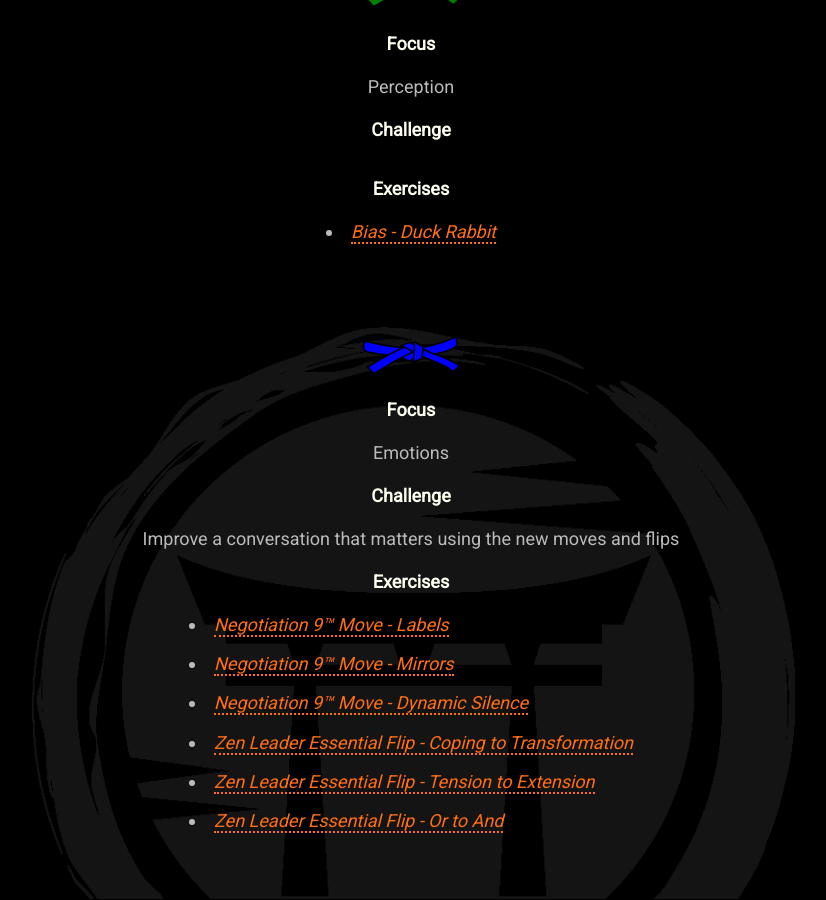
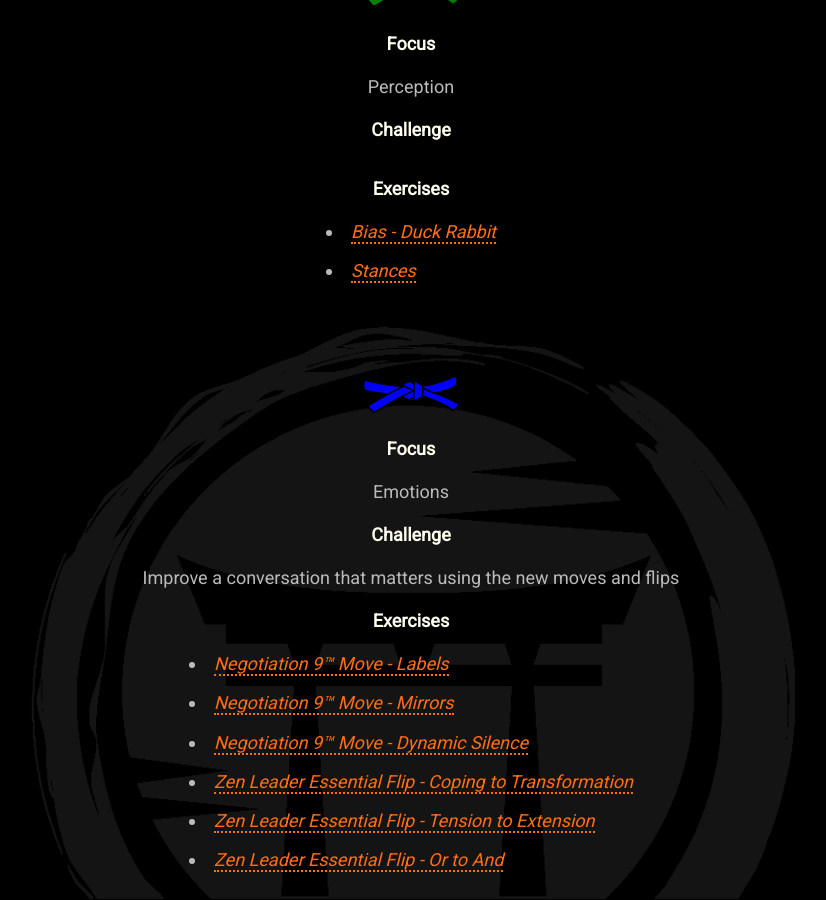
Before and after one commit to mindset-dojo/mindset-dojo.github.io, a Jekyll site: the page built from program.md, in a window 1280 px wide and 900 px high, scrolled down 2859 px. Shown: the whole window, without its empty margins (229-1055 px from the left). Built offline with Jekyll 4.4.1, drawn with Linux system fonts in a browser that asks for light colours; some web fonts are replaced.

Commit message:
refactor: Add stances to Green Belt exercises.

```diff
--- a/_data/program.yaml
+++ b/_data/program.yaml
@@ -60,6 +60,8 @@
     exercises:
       - label: Bias - Duck Rabbit
         url: https://www.youtube.com/watch?v=36AqMX5uua4
+      - label: Stances
+        url: https://info.blackswanltd.com/hubfs/Content/3%20Types%20of%20Negotiators.pdf
   - color: blue
     label: 4th Kyu
     level: -4
```
